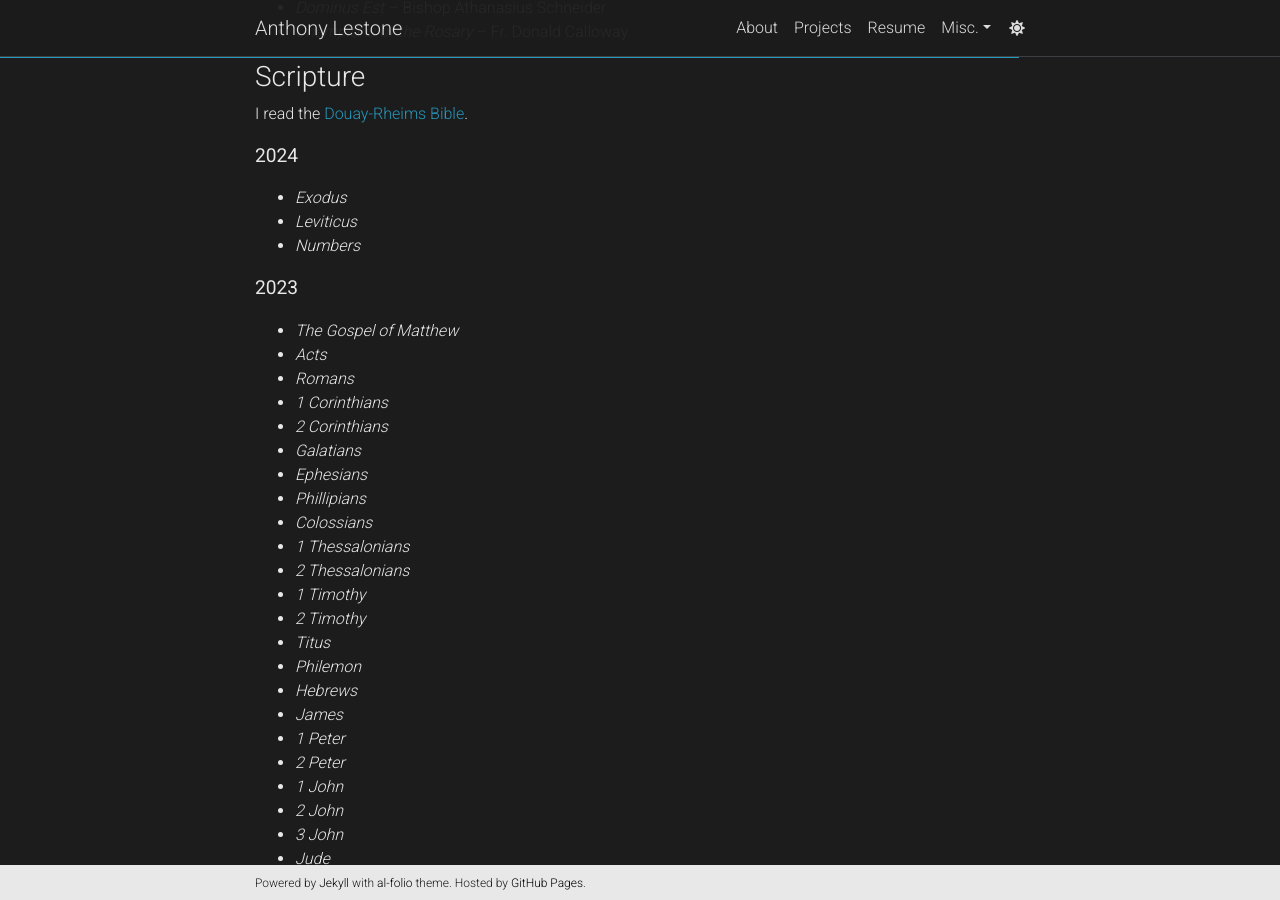
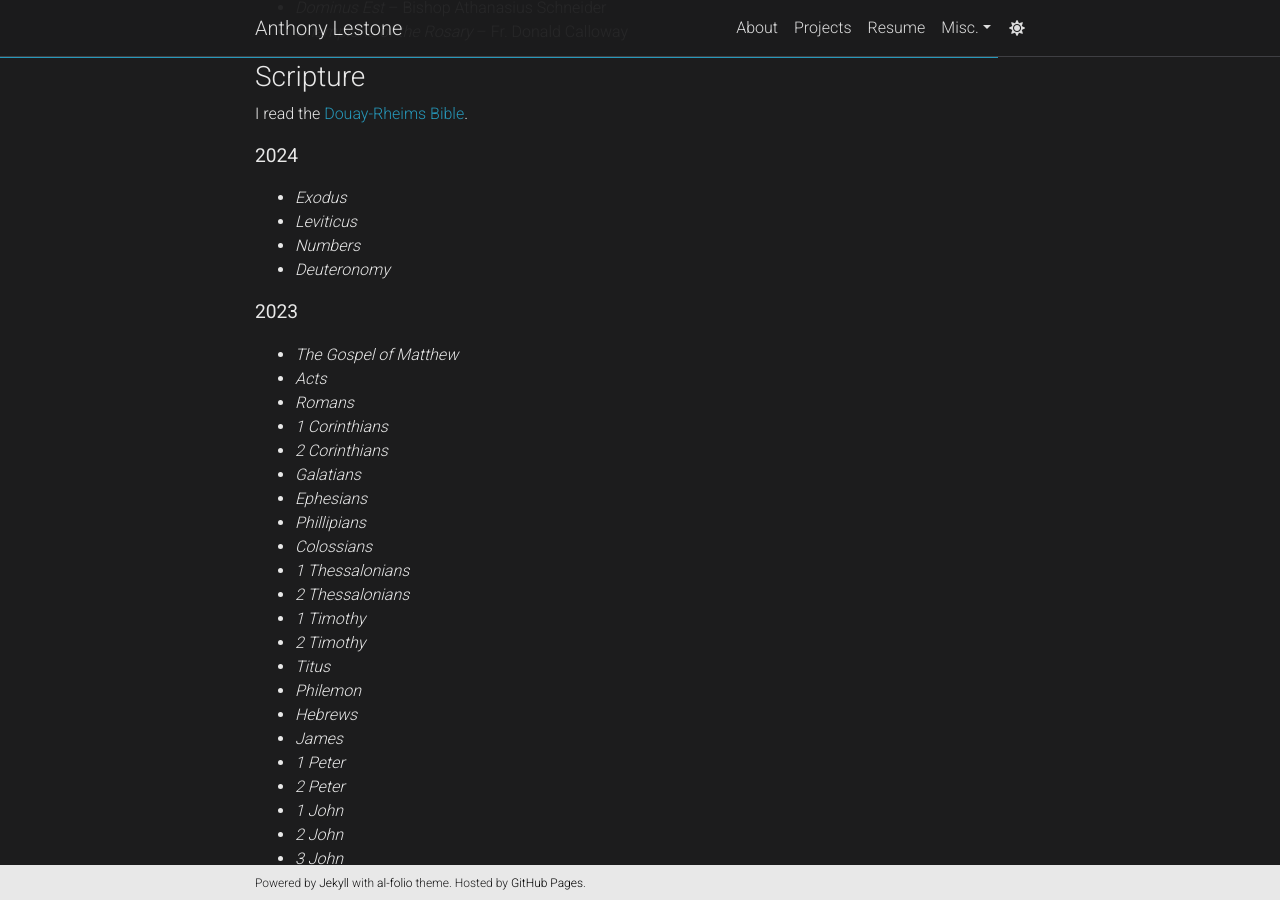
Before and after one commit to anthonylestone/anthonylestone.github.io, a Jekyll site: the page built from _pages/readinglist.md, in a window 1280 px wide and 900 px high, scrolled down 925 px. Built offline with Jekyll 4.4.1, drawn with Linux system fonts in a browser that asks for light colours; comment, search, counter and statistics services are not loaded; a style sheet for code colours, icons or effects is not loaded.

Commit message:
finished deuteronomy

```diff
--- a/_pages/readinglist.md
+++ b/_pages/readinglist.md
@@ -49,6 +49,7 @@ I read the [Douay-Rheims Bible](https://tanbooks.com/products/books/douay-rheims
 - *Exodus*
 - *Leviticus*
 - *Numbers*
+- *Deuteronomy*
 
 <b><big>2023</big><b>
 
```
